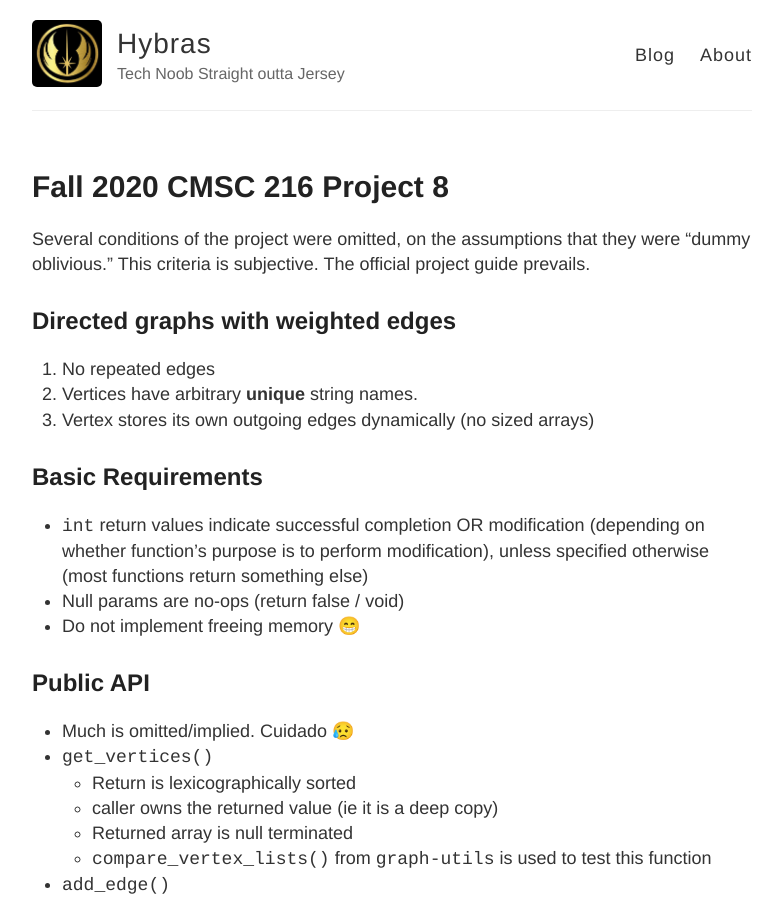
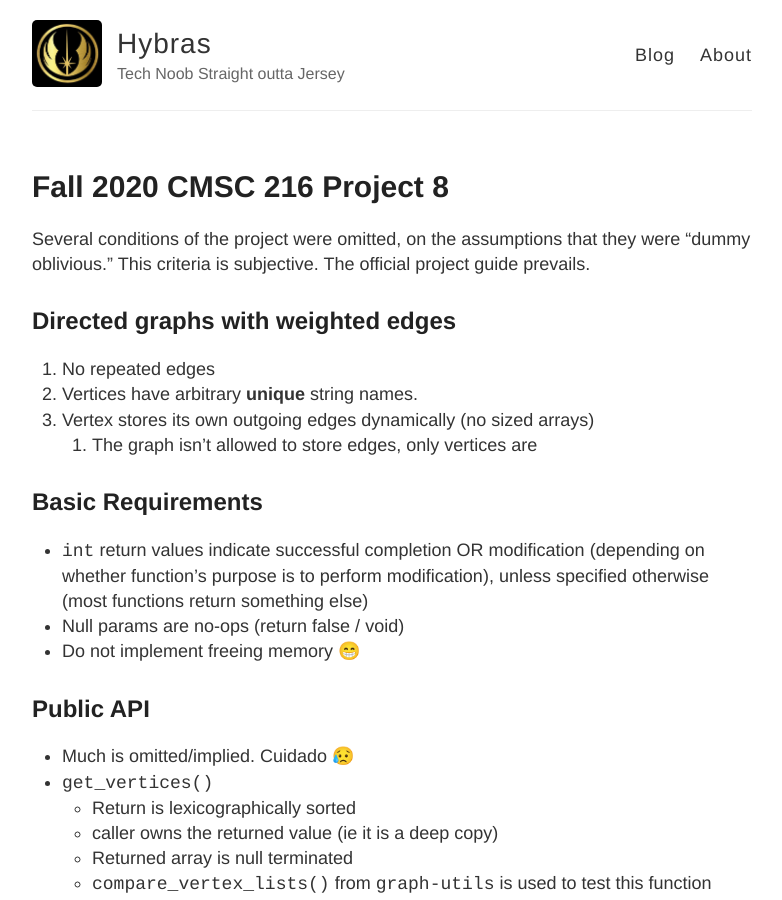
Before and after one commit to hybras/hybras.github.io, a Jekyll site: the page built from _posts/2020-10-31-CMSC-216-Project-8.md, in a window 1280 px wide and 900 px high. Shown: the whole window, without its empty margins (248-1030 px from the left). Built offline with Jekyll 4.4.1, drawn with Linux system fonts in a browser that asks for light colours.

Commit message:
Add rule about graph adjacencies

```diff
--- a/_posts/2020-10-31-CMSC-216-Project-8.md
+++ b/_posts/2020-10-31-CMSC-216-Project-8.md
@@ -10,6 +10,7 @@ Several conditions of the project were omitted, on the assumptions that they wer
 1. No repeated edges
 2. Vertices have arbitrary **unique** string names.
 3. Vertex stores its own outgoing edges dynamically (no sized arrays)
+   1. The graph isn't allowed to store edges, only vertices are
 
 ## Basic Requirements
 
```
